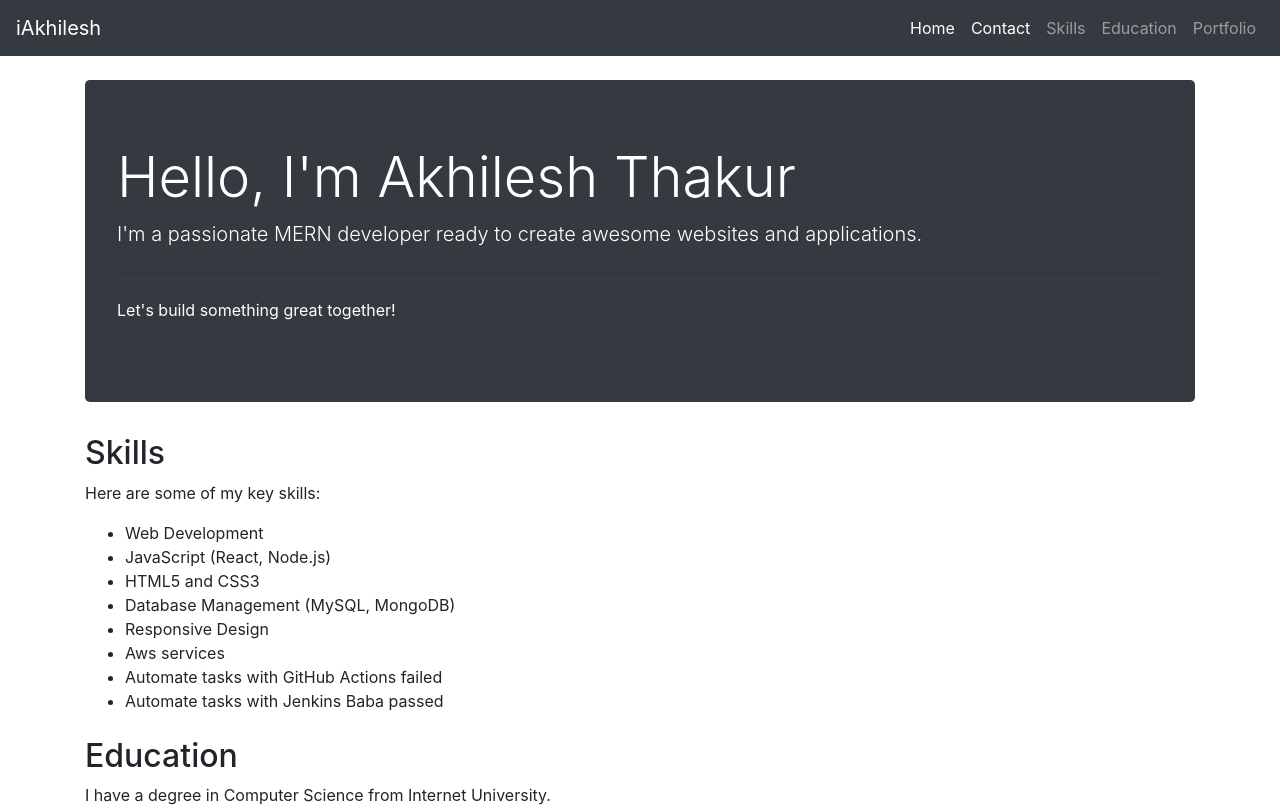
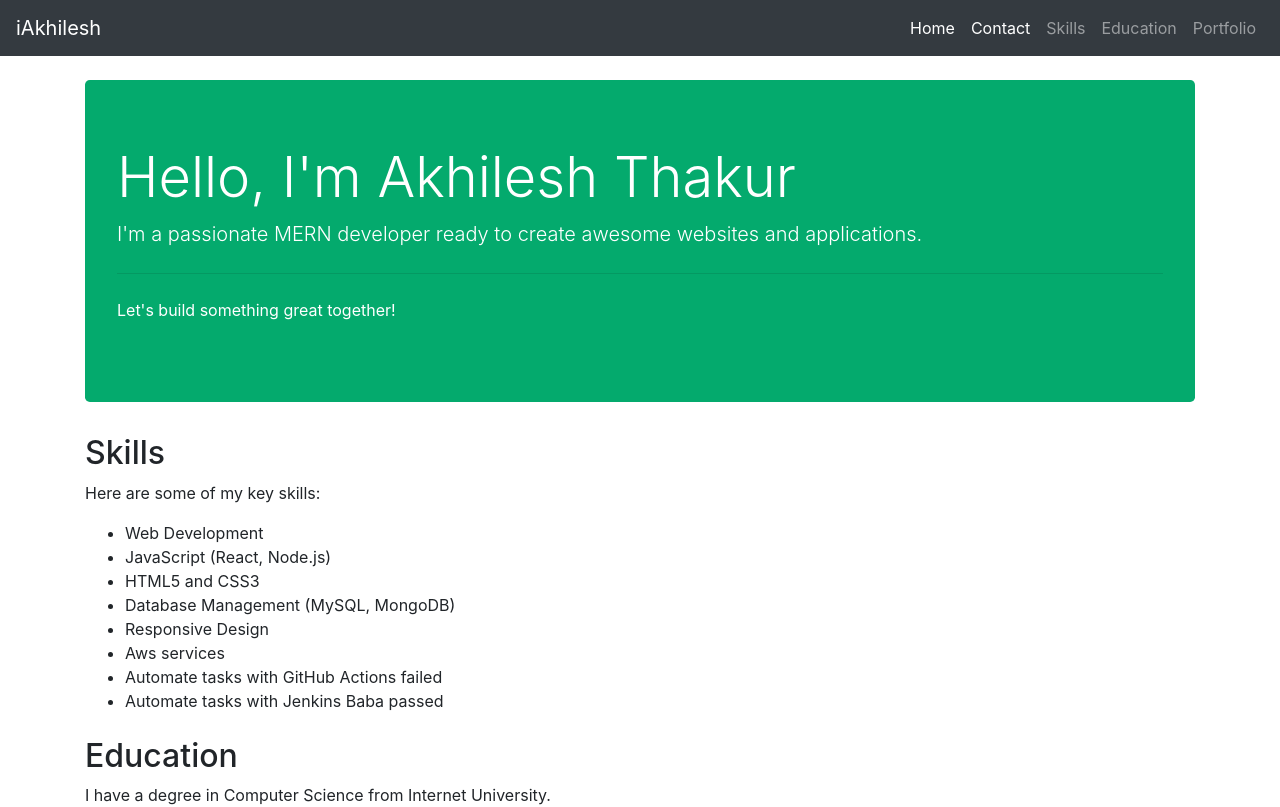
Before and after one commit to akhilesh-thakur/portfolio-aws, a React (Vite) app: page / in a window 1280 px wide. Shown: the top 807 px of the page. Built offline with nearby package versions, Linux system fonts and the light colour scheme.

Commit message:
changed Jumbotron background color

```diff
--- a/src/components/Home.jsx
+++ b/src/components/Home.jsx
@@ -4,7 +4,7 @@ export default function Home() {
     // css here
     const styles = {
         jumbotron: {
-            backgroundColor: " #343a40",
+            backgroundColor: " #04AA6D",
             color: "white"
         },
         card: {
```
